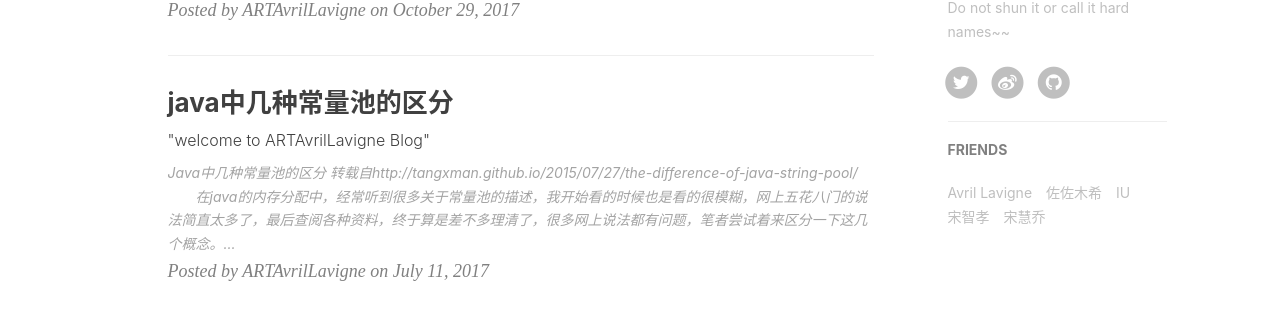
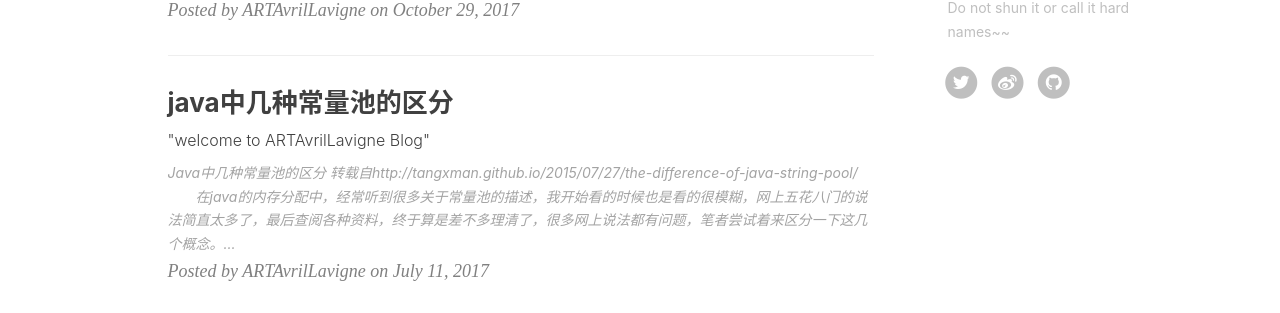
Before and after one commit to ARTAvrilLavigne/ARTAvrilLavigne.github.io, a Jekyll site: the page built from index.html, in a window 1280 px wide. Shown: the part 944-1257 px from the top of the page. Built offline with Jekyll 4.4.1, drawn with Linux system fonts in a browser that asks for light colours; nearby versions of some CDN libraries; the list of posts is cut into pages by our own code; comment, search, counter and statistics services are not loaded; some of the changed lines change nothing that is shown.

Commit message:
Update _config.yml

```diff
--- a/_config.yml
+++ b/_config.yml
@@ -82,7 +82,7 @@ featured-condition-size: 0              # A tag will be featured if the size of
 
 
 # Friends
-friends: [
+my goddess: [
     {
         title: "Avril Lavigne",
         href: "https://www.instagram.com/avrillavigne/"
```
